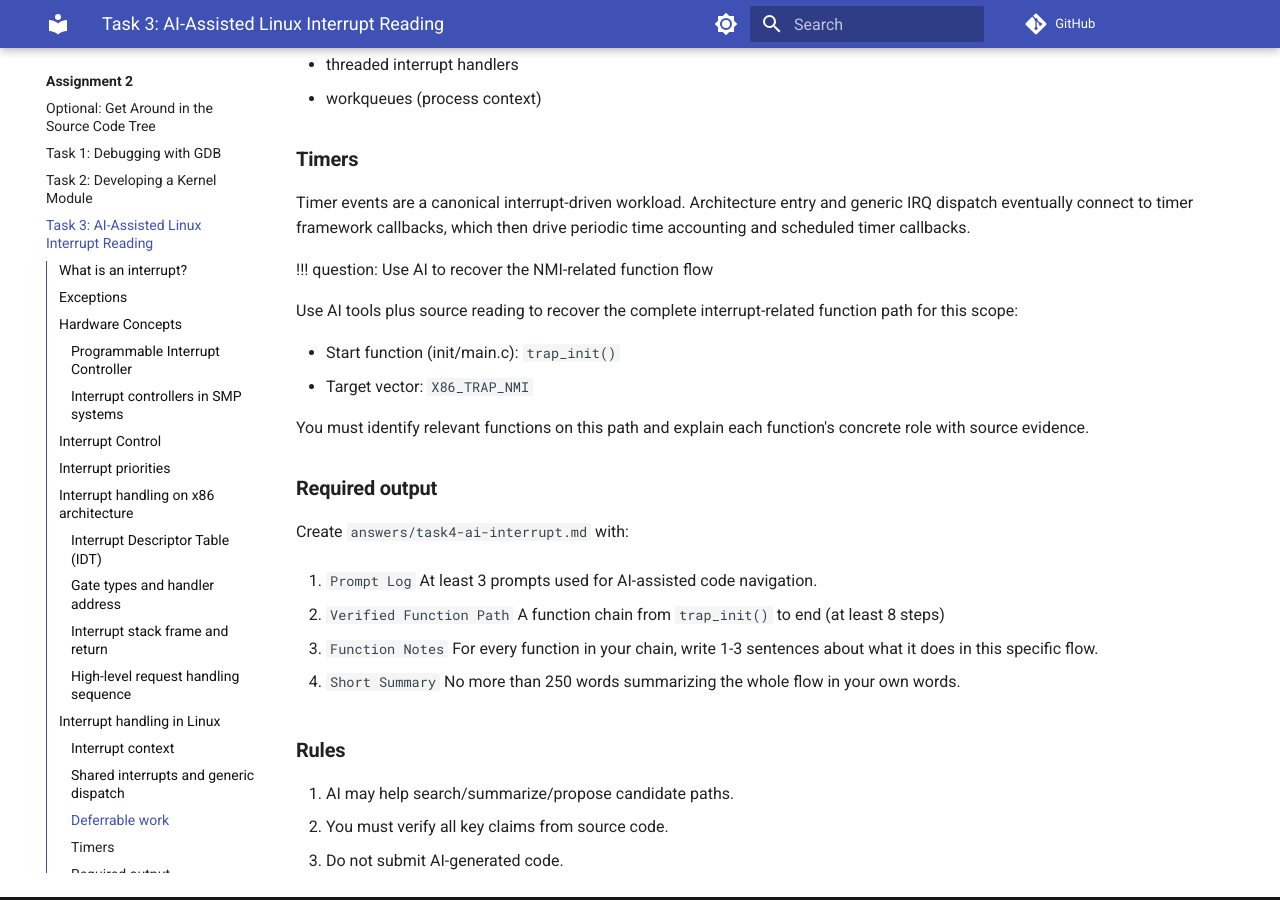
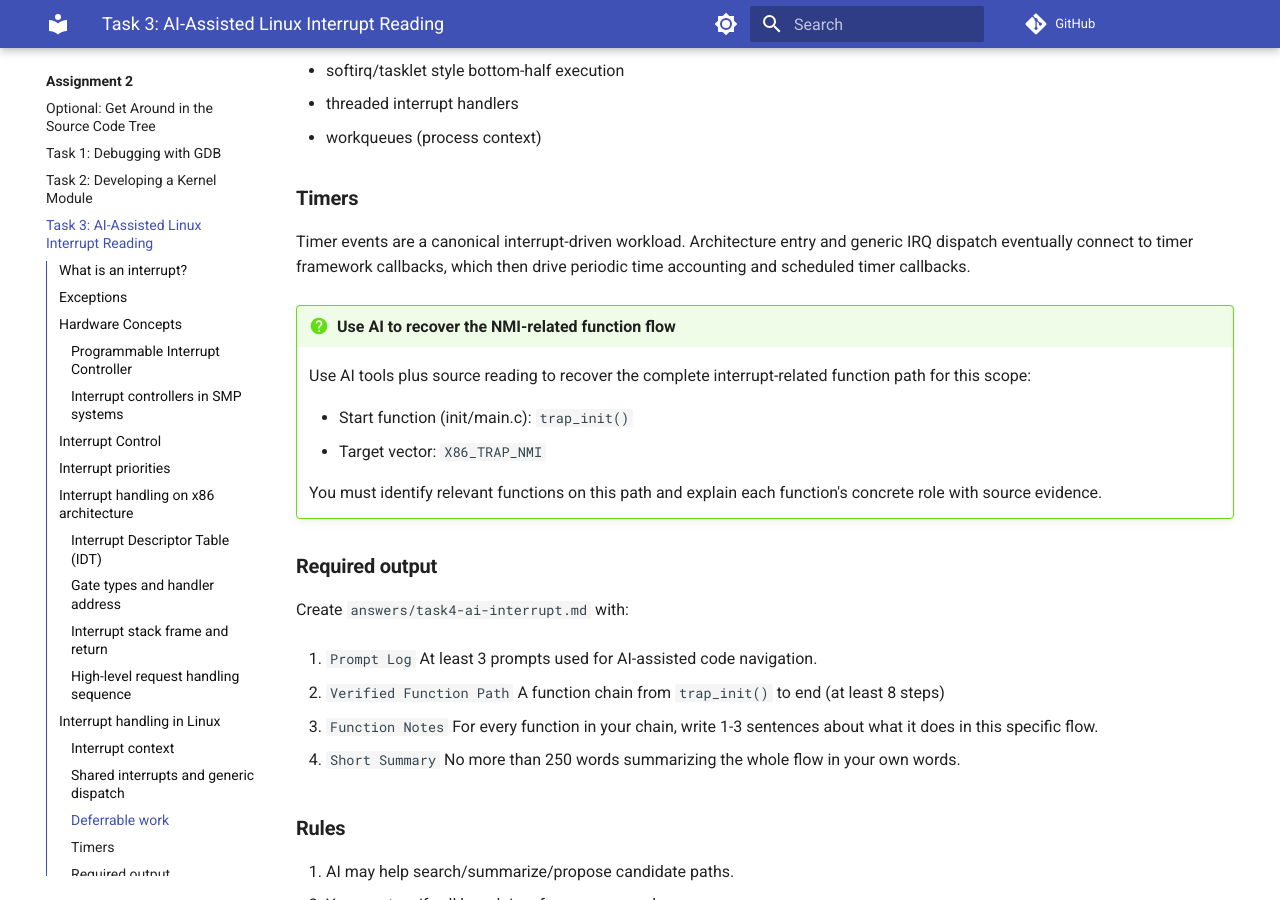
Before and after one commit to nus-cs5250/26s, an MkDocs documentation site: the page built from docs/asg2/task-ai-interrupt.md, in a window 1280 px wide and 900 px high, scrolled down 4752 px. Built offline with MkDocs 1.6.1 and Material for MkDocs 9.7.7, drawn with Linux system fonts in a browser that asks for light colours; comment, search, counter and statistics services are not loaded; some of the changed text lies outside the part shown.

Commit message:
change the question format

```diff
--- a/docs/asg2/task-ai-interrupt.md
+++ b/docs/asg2/task-ai-interrupt.md
@@ -45,16 +45,15 @@ The saved EIP/RIP points to the faulting instruction, so execution may retry tha
 A **trap** is reported after instruction completion.
 The saved EIP/RIP points to the next instruction after the one that caused the trap (e.g., debug trap).
 
-!!! question: interrupt terminology
+!!! question "Interrupt terminology"
+    For each item, think about which labels apply: `Exception`, `Interrupt`, `Maskable`, `Nonmaskable`, `Trap`, `Fault`.
 
-For each item, think about which labels apply: `Exception`, `Interrupt`, `Maskable`, `Nonmaskable`, `Trap`, `Fault`.
-
-- Watchdog
-- Demand paging
-- Division by zero
-- Timer
-- System call
-- Breakpoint
+    - Watchdog
+    - Demand paging
+    - Division by zero
+    - Timer
+    - System call
+    - Breakpoint
 
 ## Hardware Concepts
 
@@ -183,14 +182,13 @@ Timer events are a canonical interrupt-driven workload.
 Architecture entry and generic IRQ dispatch eventually connect to timer framework callbacks,
 which then drive periodic time accounting and scheduled timer callbacks.
 
-!!! question: Use AI to recover the NMI-related function flow
+!!! question "Use AI to recover the NMI-related function flow"
+    Use AI tools plus source reading to recover the complete interrupt-related function path for this scope:
 
-Use AI tools plus source reading to recover the complete interrupt-related function path for this scope:
+    - Start function (init/main.c): `trap_init()`
+    - Target vector: `X86_TRAP_NMI`
 
-- Start function (init/main.c): `trap_init()`
-- Target vector: `X86_TRAP_NMI`
-
-You must identify relevant functions on this path and explain each function's concrete role with source evidence.
+    You must identify relevant functions on this path and explain each function's concrete role with source evidence.
 
 ### Required output
 
```
